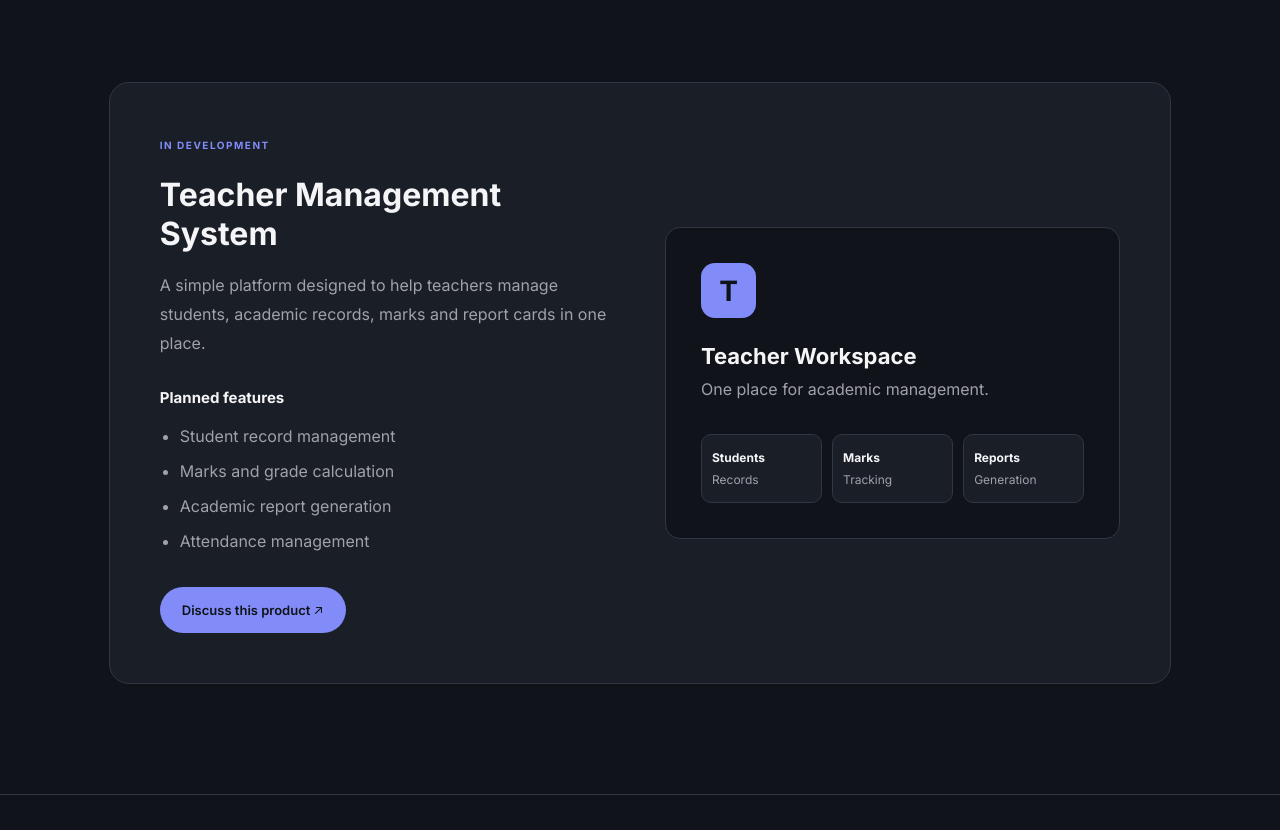
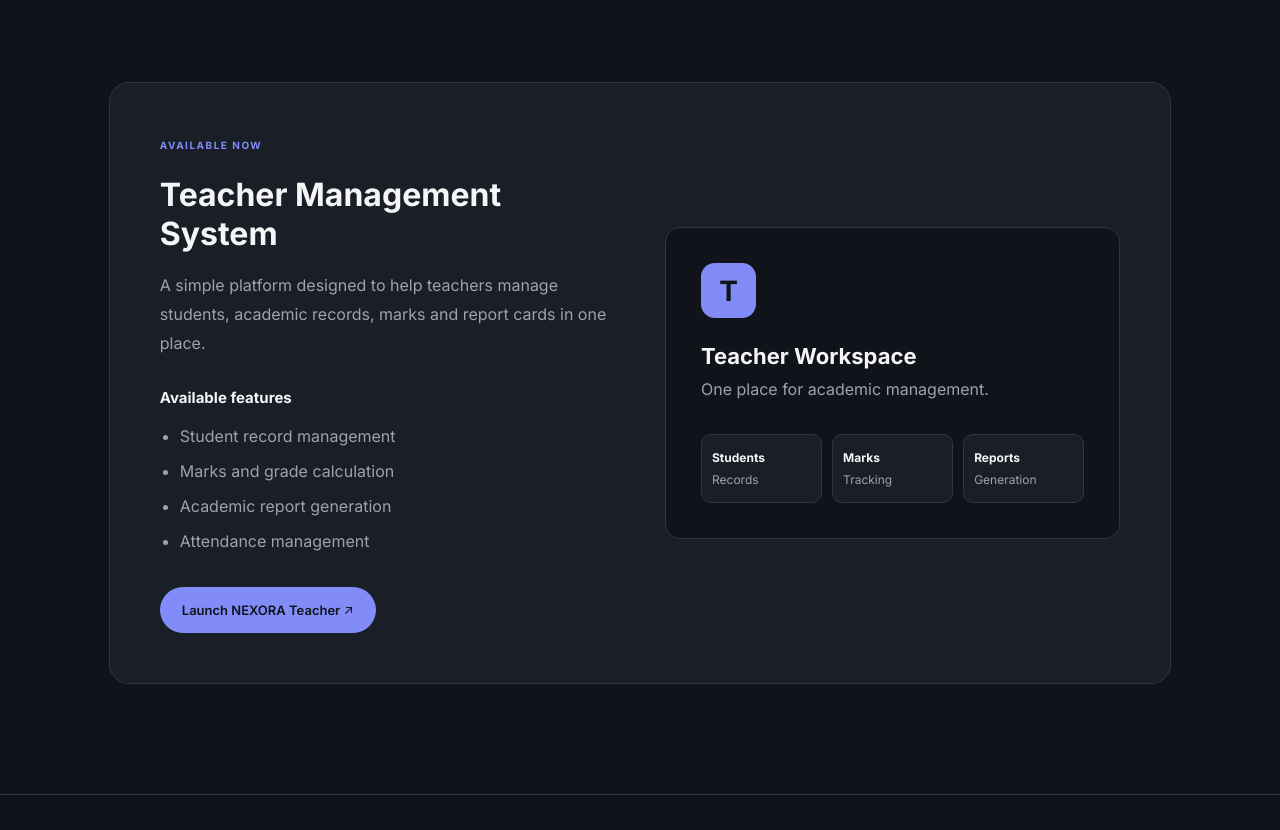
Before and after one commit to ARAVIND988hh/nexora-website, a React (Vite) app: page /products in a window 1280 px wide. Shown: the part 500-1330 px from the top of the page. Built offline with nearby package versions, Linux system fonts and the light colour scheme.

Commit message:
Add NEXORA Teacher launch link

```diff
--- a/src/pages/Products.jsx
+++ b/src/pages/Products.jsx
@@ -38,7 +38,7 @@ function Products() {
       <section className="products-list">
         <div className="products-card">
           <div className="products-card-info">
-            <span className="status">IN DEVELOPMENT</span>
+            <span className="status">AVAILABLE NOW</span>
 
             <h2>Teacher Management System</h2>
 
@@ -47,7 +47,7 @@ function Products() {
               academic records, marks and report cards in one place.
             </p>
 
-            <h3>Planned features</h3>
+            <h3>Available features</h3>
 
             <ul>
               <li>Student record management</li>
@@ -56,8 +56,13 @@ function Products() {
               <li>Attendance management</li>
             </ul>
 
-            <a href="/#contact" className="primary-button">
-              Discuss this product ↗
+            <a
+              href="https://nexora-teacher.pages.dev"
+              className="primary-button"
+              target="_blank"
+              rel="noopener noreferrer"
+            >
+              Launch NEXORA Teacher ↗
             </a>
           </div>
 
```
